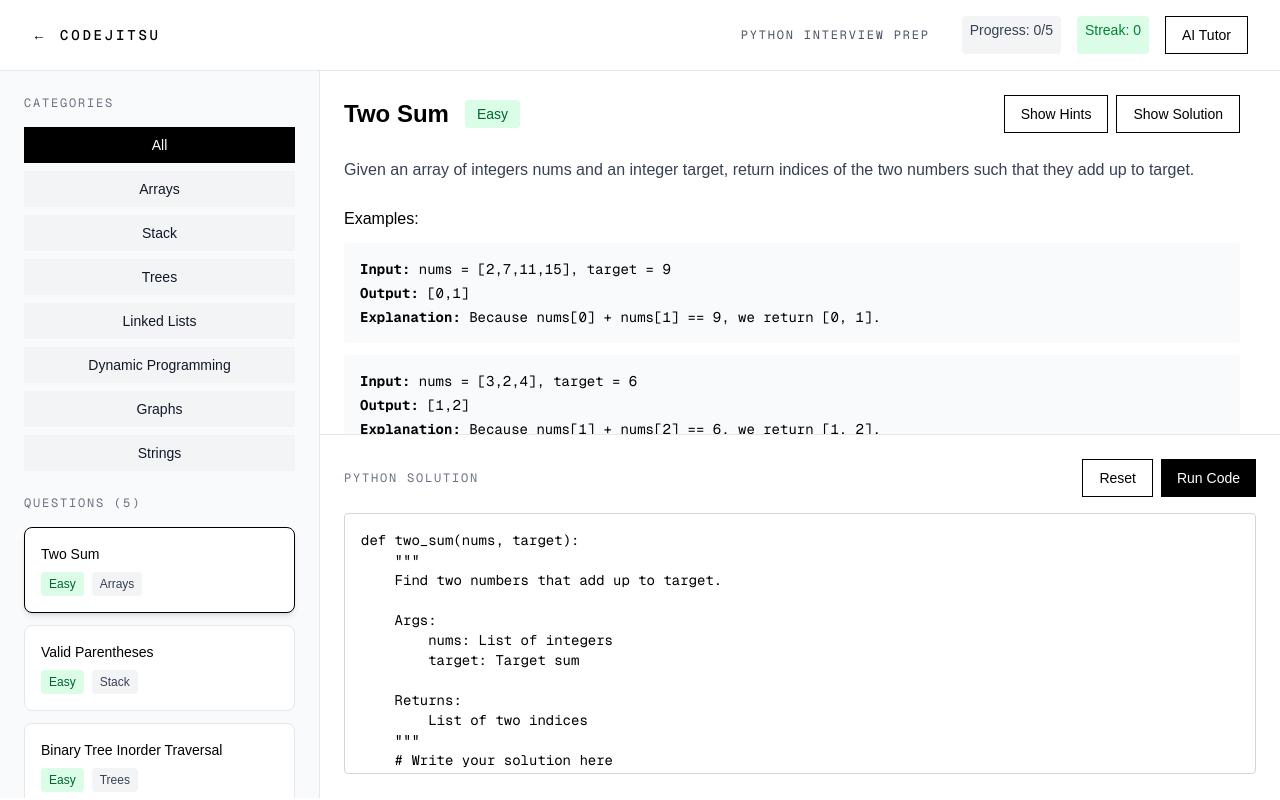
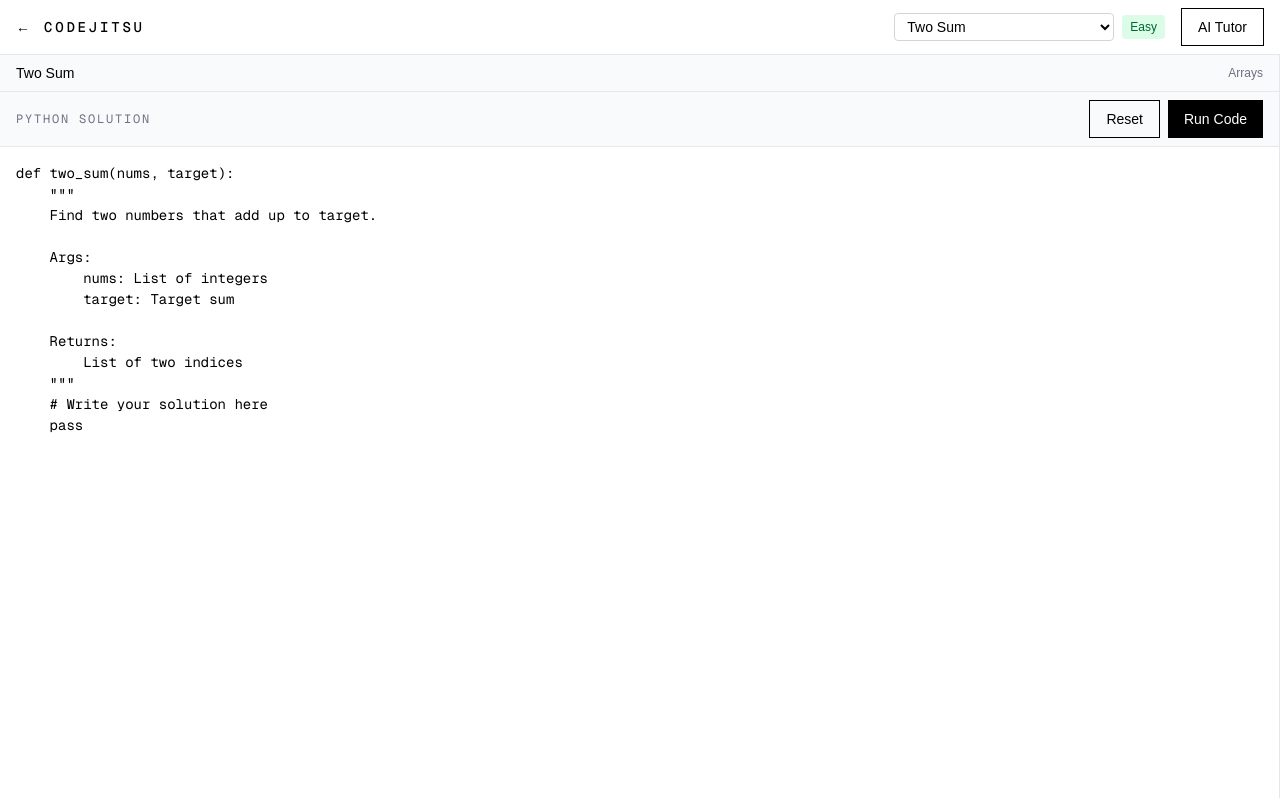
Before and after one commit to JDelott/codejitsu, a Next.js app: page /dashboard in a window 1280 px wide. Built offline with nearby package versions, Linux system fonts and the light colour scheme.

Commit message:
codeEditor:styling reduction

```diff
--- a/src/app/dashboard/components/CodeEditor.tsx
+++ b/src/app/dashboard/components/CodeEditor.tsx
@@ -14,6 +14,7 @@ export const CodeEditor: React.FC<CodeEditorProps> = ({ question, onCodeChange }
   const [code, setCode] = useLocalStorage(`code-${question.id}`, question.starter);
   const [isRunning, setIsRunning] = useState(false);
   const [output, setOutput] = useState('');
+  const [showOutput, setShowOutput] = useState(false);
 
   useEffect(() => {
     onCodeChange?.(code);
@@ -22,6 +23,7 @@ export const CodeEditor: React.FC<CodeEditorProps> = ({ question, onCodeChange }
   const handleRunCode = async () => {
     setIsRunning(true);
     setOutput('Running code...');
+    setShowOutput(true);
 
     // Simulate code execution
     await new Promise(resolve => setTimeout(resolve, 1000));
@@ -33,15 +35,16 @@ export const CodeEditor: React.FC<CodeEditorProps> = ({ question, onCodeChange }
   const handleReset = () => {
     setCode(question.starter);
     setOutput('');
+    setShowOutput(false);
   };
 
   return (
-    <div className="flex-1 p-6 border-t border-gray-200">
-      <div className="h-full flex flex-col">
-        <div className="flex justify-between items-center mb-4">
-          <h2 className="font-[family-name:var(--font-geist-mono)] text-xs tracking-[0.15em] text-gray-500 uppercase">
+    <div className="flex-1 flex flex-col h-full">
+      {/* Minimal Header */}
+      <div className="flex justify-between items-center px-4 py-2 border-b border-gray-200 bg-gray-50">
+        <span className="font-[family-name:var(--font-geist-mono)] text-xs tracking-[0.15em] text-gray-500 uppercase">
           Python Solution
-          </h2>
+        </span>
         <div className="flex gap-2">
           <Button
             variant="outline"
@@ -57,28 +60,50 @@ export const CodeEditor: React.FC<CodeEditorProps> = ({ question, onCodeChange }
           >
             {isRunning ? 'Running...' : 'Run Code'}
           </Button>
+          {output && (
+            <Button
+              variant="outline"
+              size="sm"
+              onClick={() => setShowOutput(!showOutput)}
+            >
+              {showOutput ? 'Hide Output' : 'Show Output'}
+            </Button>
+          )}
         </div>
       </div>
 
-        <div className="flex-1 flex flex-col min-h-0">
+      {/* Code Editor - Maximum Space */}
+      <div className="flex-1 relative">
         <textarea
           value={code}
           onChange={(e) => setCode(e.target.value)}
-            className="flex-1 p-4 border border-gray-300 rounded font-[family-name:var(--font-geist-mono)] text-sm resize-none focus:outline-none focus:border-black"
+          className="absolute inset-0 w-full h-full p-4 border-0 font-[family-name:var(--font-geist-mono)] text-sm resize-none focus:outline-none bg-white"
           placeholder="Write your Python solution here..."
           spellCheck={false}
+          style={{ fontSize: '14px', lineHeight: '1.5' }}
         />
+      </div>
 
-          {output && (
-            <div className="mt-4 p-4 bg-gray-50 rounded border max-h-48 overflow-y-auto">
-              <h3 className="font-medium text-sm mb-2">Output:</h3>
+      {/* Collapsible Output */}
+      {showOutput && output && (
+        <div className="border-t border-gray-200 bg-gray-50 max-h-48 overflow-y-auto">
+          <div className="p-4">
+            <div className="flex items-center justify-between mb-2">
+              <h3 className="font-medium text-sm">Output:</h3>
+              <Button
+                variant="outline"
+                size="sm"
+                onClick={() => setShowOutput(false)}
+              >
+                ×
+              </Button>
+            </div>
             <pre className="font-[family-name:var(--font-geist-mono)] text-sm text-gray-700 whitespace-pre-wrap">
               {output}
             </pre>
           </div>
+        </div>
       )}
-        </div>
-      </div>
     </div>
   );
 };
--- a/src/app/dashboard/page.tsx
+++ b/src/app/dashboard/page.tsx
@@ -2,89 +2,105 @@
 
 import React, { useState } from 'react';
 import Link from 'next/link';
-import { questions, categories } from '@/lib/questions';
+import { questions } from '@/lib/questions';
 import { Question } from '@/types/question';
-import { QuestionSidebar } from './components/QuestionSidebar';
-import { QuestionDetail } from './components/QuestionDetail';
 import { CodeEditor } from './components/CodeEditor';
 import { TutorChat } from './components/TutorChat';
 import { Button } from '@/components/ui/Button';
 
 export default function Dashboard() {
   const [selectedQuestion, setSelectedQuestion] = useState<Question>(questions[0]);
-  const [selectedCategory, setSelectedCategory] = useState<string>('All');
-  const [showTutor, setShowTutor] = useState(false);
+  const [isChatOpen, setIsChatOpen] = useState(false);
   const [userCode, setUserCode] = useState('');
-
-  const handleQuestionSelect = (question: Question) => {
-    setSelectedQuestion(question);
-  };
-
-  const handleCategorySelect = (category: string) => {
-    setSelectedCategory(category);
-  };
 
   const handleQuestionGenerated = (question: Question) => {
     setSelectedQuestion(question);
-    setShowTutor(false); // Switch back to problem view
   };
 
   const handleCodeChange = (code: string) => {
     setUserCode(code);
   };
 
+  const handleQuestionSelect = (e: React.ChangeEvent<HTMLSelectElement>) => {
+    const questionId = parseInt(e.target.value);
+    const question = questions.find(q => q.id === questionId);
+    if (question) {
+      setSelectedQuestion(question);
+    }
+  };
+
+  const getDifficultyColor = (difficulty: string) => {
+    switch (difficulty) {
+      case 'Easy': return 'bg-green-100 text-green-800';
+      case 'Medium': return 'bg-yellow-100 text-yellow-800';
+      case 'Hard': return 'bg-red-100 text-red-800';
+      default: return 'bg-gray-100 text-gray-800';
+    }
+  };
+
   return (
     <div className="min-h-screen bg-white text-black">
-      {/* Header */}
-      <nav className="flex justify-between items-center px-8 py-4 border-b border-gray-200">
+      {/* Compact Header */}
+      <nav className="flex justify-between items-center px-4 py-2 border-b border-gray-200">
         <Link href="/" className="font-[family-name:var(--font-geist-mono)] text-sm font-medium tracking-[0.2em] hover:text-gray-600 transition-colors">
           ← CODEJITSU
         </Link>
-        <div className="flex items-center gap-8">
-          <div className="font-[family-name:var(--font-geist-mono)] text-xs tracking-[0.15em] text-gray-600">
-            PYTHON INTERVIEW PREP
+
+        {/* Problem Info & Selector */}
+        <div className="flex items-center gap-4">
+          <div className="flex items-center gap-2">
+            <select
+              value={selectedQuestion.id}
+              onChange={handleQuestionSelect}
+              className="px-2 py-1 border border-gray-300 rounded focus:outline-none focus:border-black text-sm"
+            >
+              {questions.map(question => (
+                <option key={question.id} value={question.id}>
+                  {question.title}
+                </option>
+              ))}
+            </select>
+            <span className={`px-2 py-1 rounded text-xs font-medium ${getDifficultyColor(selectedQuestion.difficulty)}`}>
+              {selectedQuestion.difficulty}
+            </span>
           </div>
-          <div className="flex gap-4 text-sm">
-            <span className="px-2 py-1 bg-gray-100 rounded text-gray-700">
-              Progress: 0/5
-            </span>
-            <span className="px-2 py-1 bg-green-100 rounded text-green-700">
-              Streak: 0
-            </span>
+
           <Button
             size="sm"
-              variant={showTutor ? "primary" : "outline"}
-              onClick={() => setShowTutor(!showTutor)}
+            variant={isChatOpen ? "primary" : "outline"}
+            onClick={() => setIsChatOpen(!isChatOpen)}
           >
-              {showTutor ? 'Hide Tutor' : 'AI Tutor'}
+            {isChatOpen ? 'Hide Chat' : 'AI Tutor'}
           </Button>
-          </div>
         </div>
       </nav>
 
-      <div className="flex h-[calc(100vh-73px)]">
-        {/* Sidebar */}
-        <QuestionSidebar
-          questions={questions}
-          categories={categories}
-          selectedQuestion={selectedQuestion}
-          selectedCategory={selectedCategory}
-          onQuestionSelect={handleQuestionSelect}
-          onCategorySelect={handleCategorySelect}
-        />
-
-        {/* Main Content */}
+      <div className="flex h-[calc(100vh-57px)]">
+        {/* Main Content Area - Maximum Space */}
         <div className="flex-1 flex flex-col">
-          {/* Question Display */}
-          <QuestionDetail question={selectedQuestion} />
-
-          {/* Code Editor */}
-          <CodeEditor question={selectedQuestion} onCodeChange={handleCodeChange} />
+          {/* Minimal Problem Description */}
+          <div className="px-4 py-2 border-b border-gray-200 bg-gray-50">
+            <div className="flex items-center justify-between">
+              <h2 className="font-medium text-sm">{selectedQuestion.title}</h2>
+              <span className="text-xs text-gray-500">
+                {selectedQuestion.category}
+              </span>
+            </div>
           </div>
 
-        {/* Tutor Panel */}
-        {showTutor && (
-          <div className="w-96 border-l border-gray-200">
+          {/* Code Editor - Takes All Remaining Space */}
+          <CodeEditor
+            question={selectedQuestion}
+            onCodeChange={handleCodeChange}
+          />
+        </div>
+
+        {/* Collapsible Chat Panel */}
+        <div className={`transition-all duration-300 ease-in-out ${
+          isChatOpen ? 'w-96' : 'w-0'
+        } border-l border-gray-200 overflow-hidden`}>
+          {isChatOpen && (
+            <div className="w-96 h-full">
               <TutorChat
                 question={selectedQuestion}
                 userCode={userCode}
@@ -94,5 +110,6 @@ export default function Dashboard() {
           )}
         </div>
       </div>
+    </div>
   );
 }
```
Lines whose indentation alone changed are shown as unchanged.
